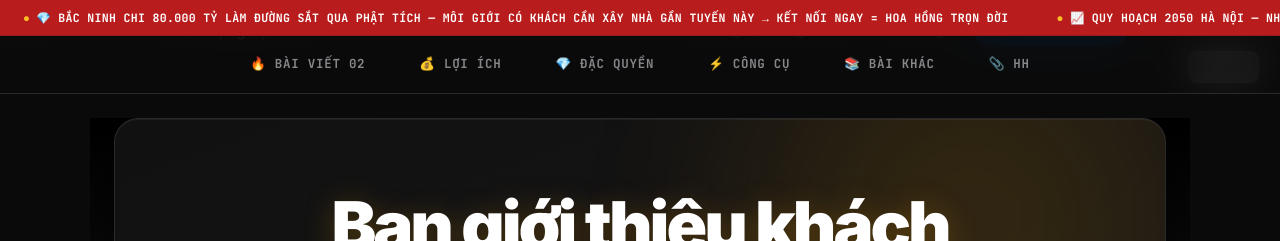
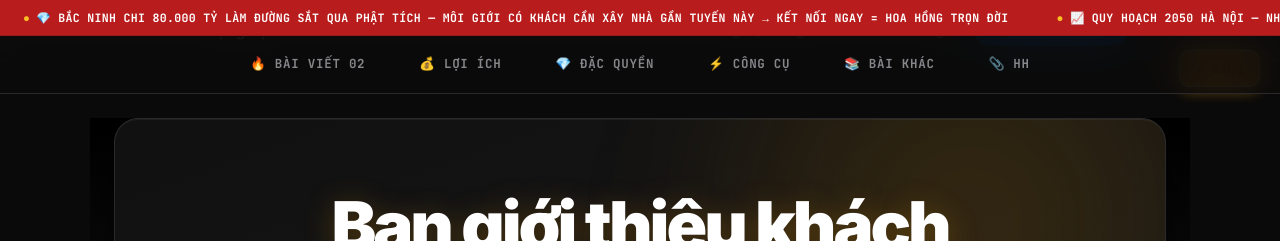
Before and after one commit to NCHhub/xaydung, a Jekyll site: the page built from index.html, in a window 1280 px wide. Shown: the top 241 px of the page. Built offline with Jekyll 4.4.1, drawn with Linux system fonts in a browser that asks for light colours.

Commit message:
Nút sáng/tối nổi bật: nền vàng cam + chữ đen + z-index 110 (luôn thấy)

```diff
--- a/index.html
+++ b/index.html
@@ -101,8 +101,8 @@ body{font-family:'Inter','-apple-system',BlinkMacSystemFont,'Segoe UI',Roboto,sa
 .cli-footer{max-width:1100px;margin:0 auto;padding:32px 24px;border-top:1px solid #2a2a2c;display:flex;align-items:center;justify-content:space-between;gap:16px;flex-wrap:wrap;font-family:var(--mono);font-size:.72rem;color:#86868b;letter-spacing:.04em;}
 
 /* TOGGLE */
-.theme-btn{position:fixed;top:50px;right:20px;z-index:110;background:rgba(255,255,255,.92);border:1px solid var(--border);border-radius:10px;padding:8px 14px;font-family:var(--mono);font-size:.75rem;color:var(--ink-2);cursor:pointer;transition:all .2s;box-shadow:0 2px 10px rgba(0,0,0,.1);backdrop-filter:blur(8px);-webkit-backdrop-filter:blur(8px);}
-.dark .theme-btn{background:rgba(20,20,20,.85);color:#86868b;border-color:#2a2a2c;}
+.theme-btn{position:fixed;top:50px;right:20px;z-index:110;background:rgba(245,158,11,.92);border:1px solid #fff;color:#111;border-radius:10px;padding:9px 16px;font-family:var(--mono);font-size:.82rem;font-weight:700;cursor:pointer;transition:all .2s;box-shadow:0 4px 14px rgba(245,158,11,.45);backdrop-filter:blur(8px);-webkit-backdrop-filter:blur(8px);}
+.dark .theme-btn{background:rgba(245,158,11,.92);color:#111;border-color:#fff;}
 .theme-btn:hover{border-color:var(--ink-3);color:var(--ink);}
 
 /* ===== LIGHT MODE (bật sáng/tối thực sự) ===== */
```
